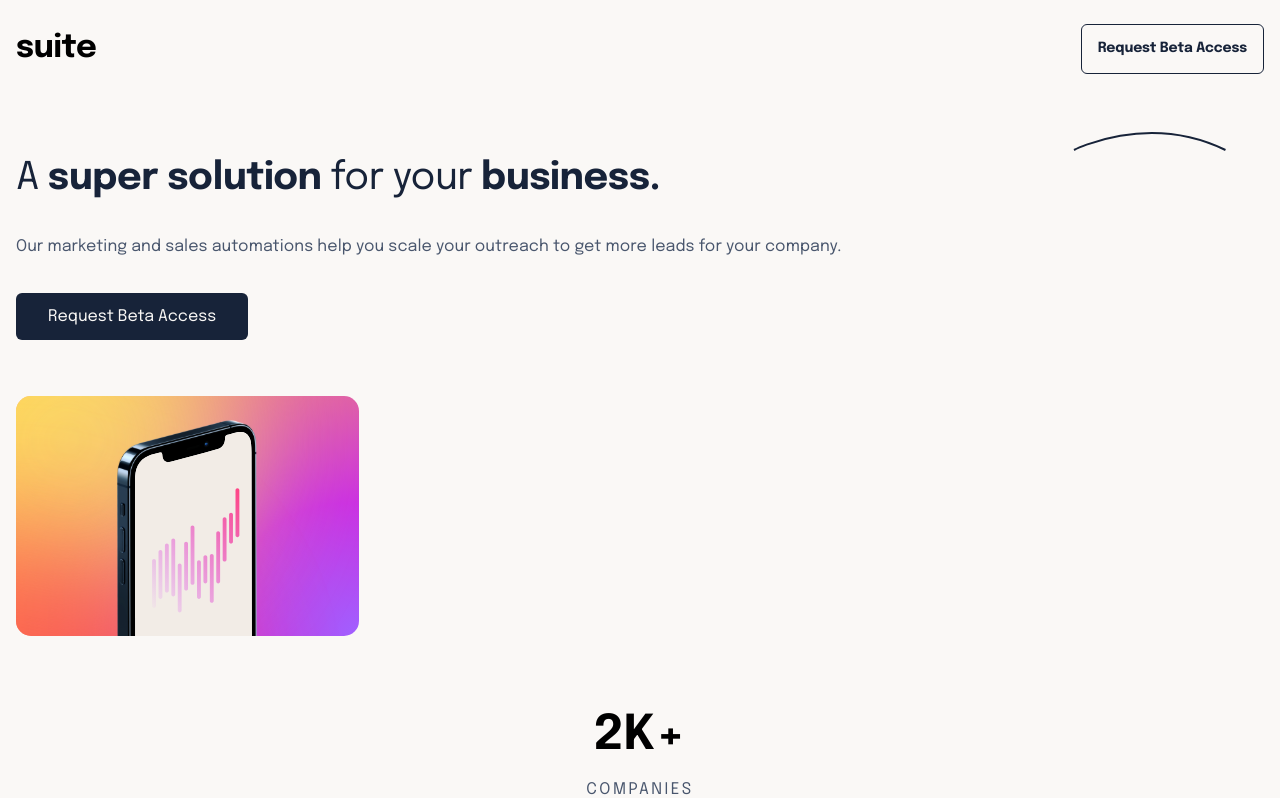
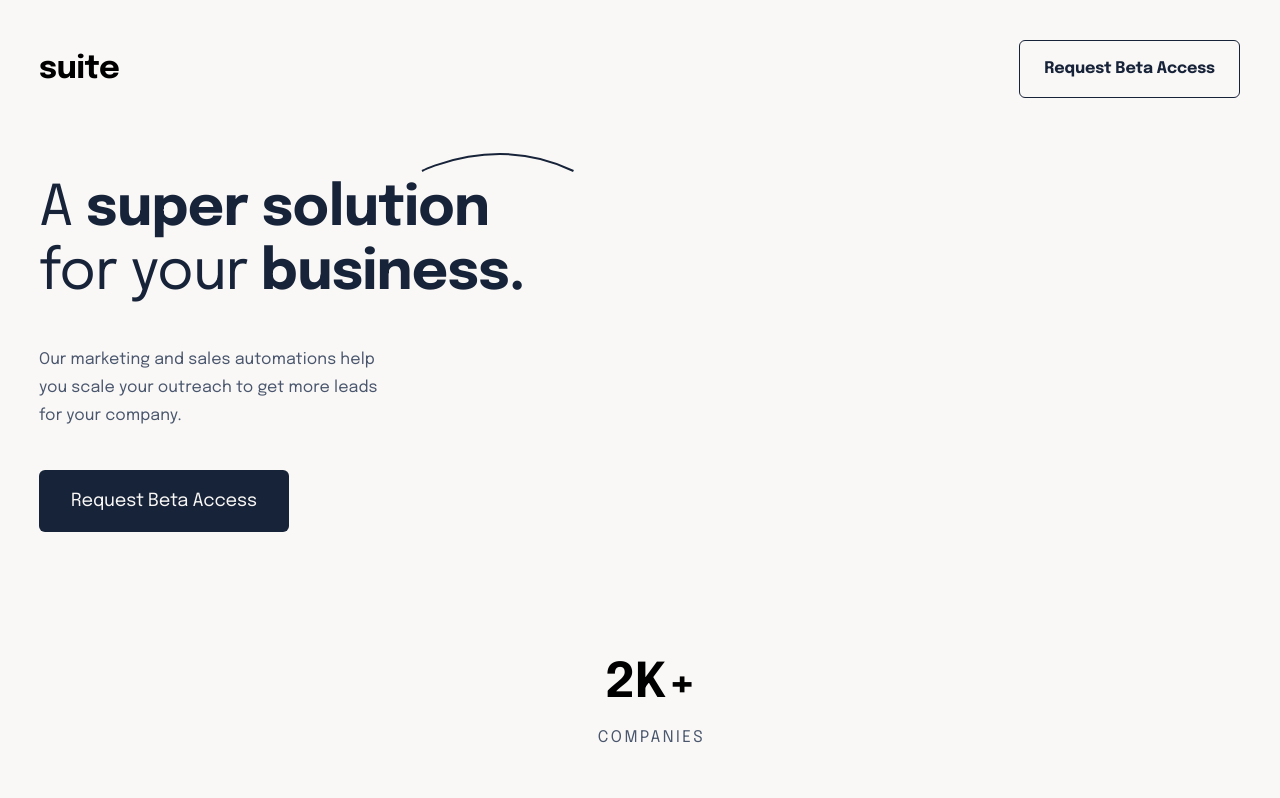
Before and after one commit to Oleksandr-Berd/suite-land, a React (Create React App) app: page / in a window 1280 px wide. Shown: the top 798 px of the page. Built offline with nearby package versions, Linux system fonts and the light colour scheme.

Commit message:
basic markup for the intro tablet

```diff
--- a/src/components/Intro/Intro.tsx
+++ b/src/components/Intro/Intro.tsx
@@ -1,10 +1,13 @@
-import * as SC from "./IntroStyled"
+import { useMediaQuery } from "usehooks-ts";
 
-import {ReactComponent as OvalMob} from "../../assets/images/intro_oval_mob.svg"
+import * as SC from "./IntroStyled";
+
+import { ReactComponent as OvalMob } from "../../assets/images/intro_oval_mob.svg";
 import { ReactComponent as PictureMob } from "../../assets/images/intro_image_mob.svg";
 
+const Intro: React.FC = () => {
+  const isMobile = useMediaQuery("max-width:767px");
 
-const Intro:React.FC = () => {
   return (
     <SC.CommonCon>
       <SC.ContentCon>
@@ -26,7 +29,9 @@ const Intro:React.FC = () => {
           </a>
         </SC.LinkCon>
       </SC.ContentCon>
+      <SC.PictureCon>
         <PictureMob />
+      </SC.PictureCon>
       <SC.AdvList>
         <SC.AdvItem>
           <SC.AdvTitle>2K+</SC.AdvTitle>
@@ -43,6 +48,6 @@ const Intro:React.FC = () => {
       </SC.AdvList>
     </SC.CommonCon>
   );
-}
+};
 
 export default Intro;
--- a/src/components/Intro/IntroStyled.ts
+++ b/src/components/Intro/IntroStyled.ts
@@ -4,6 +4,11 @@ export const CommonCon = styled.div`
   padding-left: 16px;
   padding-right: 16px;
   padding-bottom: 237px;
+
+  @media (min-width: 768px) {
+    padding-left: 39px;
+    padding-bottom: 273px;
+  }
 `;
 
 export const ContentCon = styled.div`
@@ -15,6 +20,12 @@ export const ContentCon = styled.div`
     right: 0;
 
     transform: translateY(-25px) translateX(-38px);
+  }
+
+  @media (min-width: 768px) {
+    width: 573px;
+
+    text-align: left;
   }
 `;
 
@@ -30,6 +41,16 @@ export const Title = styled.h2`
   & > span {
     font-weight: bold;
   }
+
+  @media (min-width: 768px) {
+    width: 500px;
+
+    margin-bottom: 40px;
+
+    font-size: 56px;
+    line-height: 1.14;
+    letter-spacing: -0.78px;
+  }
 `;
 
 export const Paragraph = styled.p`
@@ -39,6 +60,12 @@ export const Paragraph = styled.p`
   font-size: 16px;
   line-height: 1.75;
   letter-spacing: 0.09px;
+
+  @media (min-width: 768px) {
+    width: 350px;
+
+    margin-bottom: 40px;
+  }
 `;
 
 export const LinkCon = styled.div`
@@ -57,6 +84,9 @@ export const LinkCon = styled.div`
 
   & > a {
     color: #faf8f6;
+    font-size: 18px;
+    line-height: 1.78;
+    letter-spacing: -0.18px;
   }
 `;
 
@@ -64,13 +94,13 @@ export const AdvList = styled.ul`
   margin-top: 56px;
 
   text-align: center;
-`
+`;
 
 export const AdvItem = styled.li`
-&:not(:last-child){
+  &:not(:last-child) {
     margin-bottom: 32px;
   }
-`
+`;
 
 export const AdvTitle = styled.h3`
   margin-bottom: 1px;
@@ -78,7 +108,7 @@ margin-bottom: 1px;
   font-size: 48px;
   line-height: 1.67;
   font-weight: bold;
-`
+`;
 
 export const AdvText = styled.p`
   font-size: 16px;
@@ -87,3 +117,9 @@ export const AdvText = styled.p`
   text-transform: uppercase;
   color: #49566d;
 `;
+
+export const PictureCon = styled.div`
+  @media (min-width: 768px) {
+    display: none;
+  }
+`;
--- a/src/layout/Header/HeaderStyled.ts
+++ b/src/layout/Header/HeaderStyled.ts
@@ -10,13 +10,20 @@ padding-top: 24px;
   padding-bottom: 83px;
   padding-left: 16px;
   padding-right: 16px;
-`
+
+  @media (min-width: 768px) {
+    padding-top: 40px;
+    padding-left: 39px;
+    padding-right: 40px;
+    padding-bottom: 80px;
+  }
+`;
 
 export const Logo = styled.h1`
   font-weight: bold;
   font-size: 32;
   letter-spacing: -0.44px;
-`
+`;
 
 export const LinkCon = styled.div`
   padding-top: 12px;
@@ -27,11 +34,22 @@ export const LinkCon = styled.div`
   border: 1px solid #172339;
   border-radius: 6px;
 
+  @media (min-width: 768px){
+    padding-left: 24px;
+    padding-right: 24px;
+  }
+
   & > a {
     font-size: 14px;
     color: #172339;
     font-weight: bold;
     line-height: 1.71;
     letter-spacing: -0.14px;
+
+    @media (min-width: 768px) {
+      font-size: 16px;
+      line-height: 2;
+      letter-spacing: -0.16px;
+    }
   }
 `;
```
Lines whose indentation alone changed are shown as unchanged.
